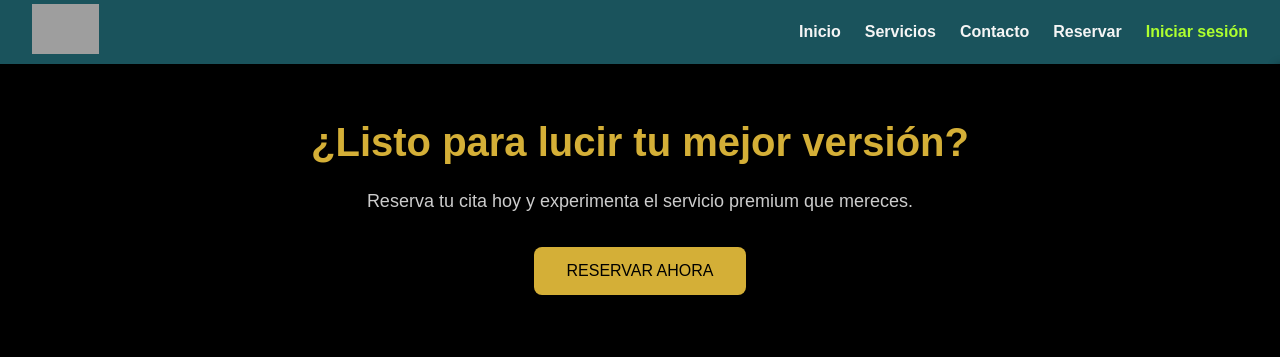
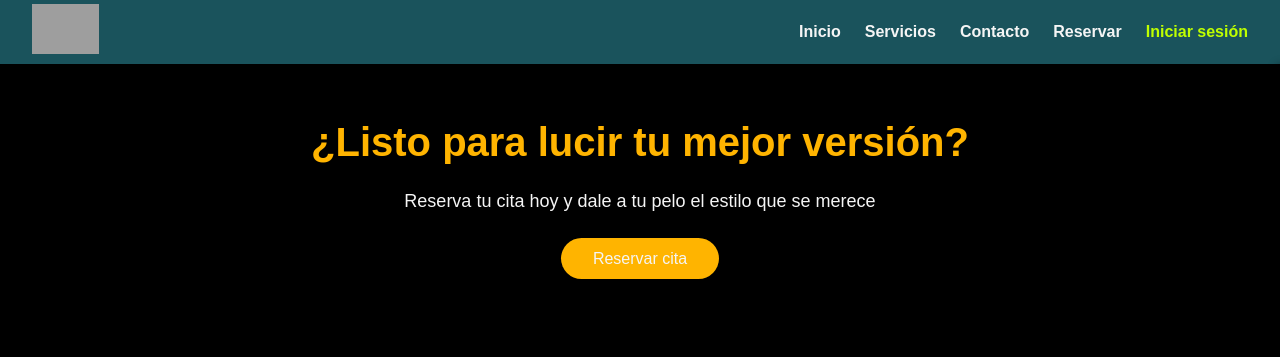
Before and after one commit to jalfalc/TFG-TheBeast, a PHP site: page /View/Servicios_View.php in a window 1280 px wide. Shown: the top 357 px of the page. Run offline with PHP 8.4, Linux system fonts and the light colour scheme; grey boxes are pictures that could not be loaded.

Commit message:
creado y asignado de variables de color al css y retocado inicio y servicios

```diff
--- a/src/View/Servicios_View.php
+++ b/src/View/Servicios_View.php
@@ -20,19 +20,19 @@
   <!-- ============================
        SECCIÓN: LLAMADA A LA ACCIÓN
        ============================ -->
-  <div class="seccion-llamada-accion">
-    <div class="contenedor-llamada-accion">
+  <div class="seccion-introduccion">
+    <div class="contenedor-introduccion">
       <!-- Título principal -->
-      <h2 class="titulo-llamada-accion">
+      <h2 class="titulo-introduccion">
         ¿Listo para lucir tu mejor versión?
       </h2>
       <!-- Texto descriptivo -->
-      <p class="texto-llamada-accion">
-        Reserva tu cita hoy y experimenta el servicio premium que mereces.
+      <p class="texto-introduccion">
+        Reserva tu cita hoy y dale a tu pelo el estilo que se merece
       </p>
       <!-- Botón de reserva -->
-      <a href="reservas.html" class="boton-reservar-accion">
-        RESERVAR AHORA
+      <a href="reservas.html" class="boton-reservar">
+        Reservar cita
       </a>
     </div>
   </div>
@@ -53,7 +53,7 @@
   <div class="seccion-testimonios">
     <div class="contenedor-testimonios">
       <!-- Título de la sección de testimonios -->
-      <h2 class="titulo-testimonios">Testimonios</h2>
+      <h2 class="titulo-testimonios">Nuestros clientes opinan...</h2>
       <!-- Aquí se inyectan dinámicamente las tarjetas de testimonio -->
       <div class="grid-testimonios"></div>
     </div>
--- a/src/css/colors.css
+++ b/src/css/colors.css
@@ -1,21 +1,14 @@
 :root {
-  --primary: #00897B;       /* Verde azulado profundo */
-  --secondary: #1A535C;     /* Verde azulado oscuro */
-  --accent: #FFB400;        /* Amarillo ámbar */
-  --bg: #F5F5F5;            /* Gris muy claro */
-  --text: #263238;          /* Azul grisáceo oscuro para texto */
-  --bck: #0D2B32;           /* Fondo oscuro para el logo blanco */
+  --verdeClaro: #00897B;       /* Verde azulado profundo */
+  --verdeOscuro: #1A535C;     /* Verde azulado oscuro */
+  --amarillo: #FFB400;        /* Amarillo ámbar */
+  --blanco: #F5F5F5;            /* Gris muy claro, casi blanco */
+  --fondoVerde: #0D2B32;       /* Fondo oscuro para el logo blanco */
+  --negro: #000;            /*Color negro puro*/
+  --grisOscuro: #333;         /* Gris oscuro, sin brillo*/
+  --grisClaro: #fff;          /*Gris muy claro, casi blanco*/
+  --azul: #007bff;           /*Azul oscuro brillante*/
+  --rojo: #D10000;           /*Rojo oscuro y con brillo*/
+  --lima: #BFFF00;          /*Color lima, brillante*/
 
-  /* Variables adicionales para servicios y testimonios */
-  --color-fondo-seccion-cta: var(--bck);
-  --color-texto-cta: var(--accent);
-  --color-fondo-boton-cta: var(--accent);
-  --color-fondo-servicio: #111111;
-  --color-borde-servicio: #333333;
-  --color-hover-borde-servicio: var(--accent);
-  --color-titulo-servicio: var(--accent);
-  --color-texto-servicio: var(--text);
-  --color-fondo-testimonios: #0A4A4A;
-  --color-texto-testimonio: var(--text);
-  --color-hover-testimonio: var(--accent);
 }
--- a/src/css/footer/footer.css
+++ b/src/css/footer/footer.css
@@ -1,13 +1,13 @@
 @import "../colors.css";
 
 footer {
-  background-color: var(--secondary);
-  color: var(--bg);
+  background-color: var(--verdeOscuro);
+  color: var(--blanco);
   text-align: center;
   padding: 1rem;
   position: relative;
   bottom: 0;
-  border-top: 1px solid var(--bg);
+  border-top: 1px solid var(--blanco);
 
 }
 
--- a/src/css/header/header.css
+++ b/src/css/header/header.css
@@ -11,8 +11,8 @@
 header {
   position: relative;
   height: var(--altura-header);
-  background-color: var(--secondary);
-  color: var(--bg);
+  background-color: var(--verdeOscuro);
+  color: var(--blanco);
   display: flex;
   justify-content: space-between;
   align-items: center;
@@ -35,22 +35,22 @@ nav.menu-container ul {
   gap: 1.5rem;
 }
 nav.menu-container a {
-  color: var(--bg);
+  color: var(--blanco);
   text-decoration: none;
   font-weight: bold;
   transition: color 0.3s;
 }
 nav.menu-container a:hover {
-  color: var(--accent);
+  color: var(--amarillo);
 }
 
 /* ------------------------------
    Botones login/logout
    ------------------------------ */
-#login { color: greenyellow; }
-#login:hover { color: var(--accent); transform: scale(1.05); transition: transform 0.2s; }
-#logout { color: red; }
-#logout:hover { color: var(--accent); transform: scale(1.05); transition: transform 0.2s; }
+#login { color: var(--lima); }
+#login:hover { color: var(--amarillo); transform: scale(1.05); transition: transform 0.2s; }
+#logout { color: var(--rojo); }
+#logout:hover { color: var(--amarillo); transform: scale(1.05); transition: transform 0.2s; }
 
 /* ------------------------------
    Botón hamburguesa (móvil)
@@ -60,7 +60,7 @@ nav.menu-container a:hover {
   background: none;
   border: none;
   font-size: 2rem;
-  color: var(--bg);
+  color: var(--blanco);
   cursor: pointer;
 }
 
@@ -78,8 +78,8 @@ nav.menu-container a:hover {
   /* Fondo con degradado más llamativo */
   background: linear-gradient(
     180deg,
-    var(--secondary) 0%,
-    var(--primary) 100%
+    var(--verdeOscuro) 0%,
+    var(--verdeClaro) 100%
   );
   transform: translateX(100%);
   transition: transform 0.3s ease;
@@ -99,7 +99,7 @@ nav.menu-container a:hover {
   background: none;
   border: none;
   font-size: 2rem;
-  color: var(--bg);
+  color: var(--blanco);
   cursor: pointer;
 }
 
@@ -112,7 +112,7 @@ nav.menu-container a:hover {
   gap: 1.5rem;
 }
 .panel-navegacion a {
-  color: var(--bg);
+  color: var(--blanco);
   text-decoration: none;
   font-weight: bold;
   font-size: 1.25rem;
--- a/src/css/servicios/servicios.css
+++ b/src/css/servicios/servicios.css
@@ -19,45 +19,45 @@ font-family: Arial, sans-serif;
 /* =========================================================
 Sección: Llamada a la Acción (CTA)
 ========================================================= */
-.seccion-llamada-accion {
-background-color: #000;
+.seccion-introduccion {
+background-color: var(--negro);
 padding: 3rem 1rem;
 text-align: center;
 }
-.contenedor-llamada-accion {
+.contenedor-introduccion {
 max-width: 90vw;
 margin: 0 auto;
 }
-.titulo-llamada-accion {
-color: #d4af37;
+.titulo-introduccion {
+color: var(--amarillo);
 font-size: 2.5rem;
 margin-bottom: 1rem;
 }
-.texto-llamada-accion {
-color: #ccc;
+.texto-introduccion {
+color: var(--blanco);
 font-size: 1.125rem;
 margin-bottom: 2rem;
 }
-.boton-reservar-accion {
-display: inline-block;
-background-color: #d4af37;
-color: #000;
-padding: 0.75rem 2rem;
-border: none;
-border-radius: 0.5rem;
-font-size: 1rem;
-text-decoration: none;
-transition: background-color 0.3s ease;
+.boton-reservar {
+  background-color: var(--amarillo);
+  color: var(--blanco);
+  font-size: 1rem;
+  padding: 0.75rem 2rem;
+  border: none;
+  border-radius: 3.125rem; /* 50px de radio para píldora redondeada */
+  cursor: pointer;
+  text-decoration: none;
+  transition: background-color 0.3s, transform 0.2s;
 }
-.boton-reservar-accion:hover {
-background-color: #b38e2e;
+.boton-reservar:hover {
+background-color: var(--verdeClaro);
 }
 
 /* =========================================================
 Sección: Servicios
 ========================================================= */
 .seccion-servicios {
-background-color: #000;
+background-color: var(--negro);
 padding: 5vh 0;
 }
 .contenedor-servicios {
```
Also changed, not shown: other parts of src/css/servicios/servicios.css (+23 -23 lines), src/css/login/login.css (+7 -7 lines), src/css/principal/principal.css (+17 -17 lines), src/css/reservas/mis_reservas.css (+9 -8 lines), src/css/reservas/reservas.css (+7 -7 lines), src/js/servicios/servicios.js (+11 -11 lines).
